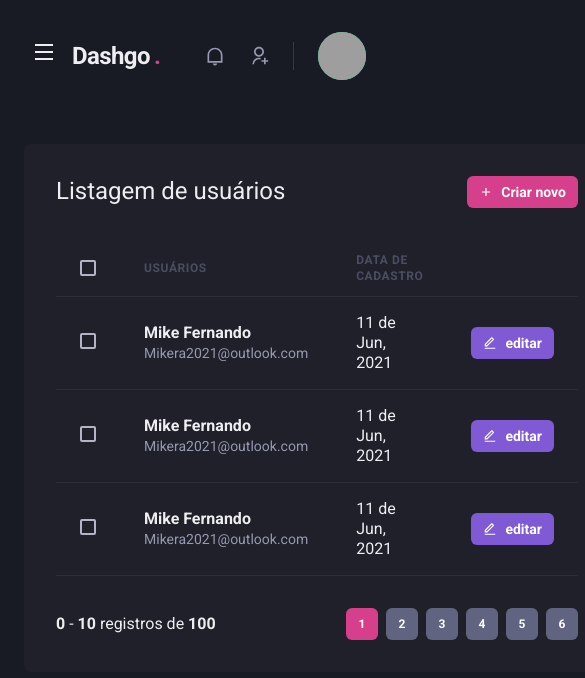
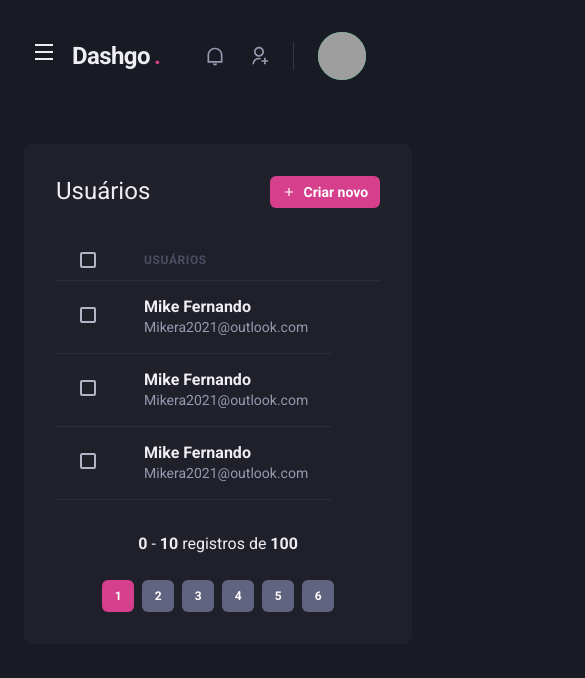
Before and after one commit to MikeFernando/Dashgo, a Next.js app: page /users in a window 390 px wide. Shown: the top 678 px of the page, 585 px wide, since content can reach past the window. Built offline with nearby package versions, Linux system fonts and the light colour scheme; grey boxes are pictures that could not be loaded.

Commit message:
Listagem responsiva

```diff
--- a/src/components/Header/index.tsx
+++ b/src/components/Header/index.tsx
@@ -9,6 +9,7 @@ import { SearchBox } from './SearchBox'
 
 export function Header() {
    const { onOpen } = useSideBarDrawer();
+
    const isWideVersion = useBreakpointValue({
       base: false,
       lg: true
@@ -34,7 +35,6 @@ export function Header() {
                variant="unstyled"
                onClick={onOpen}
             >
-
             </IconButton>}
 
          <Logo />
--- a/src/components/Pagination/index.tsx
+++ b/src/components/Pagination/index.tsx
@@ -3,9 +3,9 @@ import { PaginationItem } from "./PaginationItem";
 
 export function Pagination() {
    return (
-      <Stack direction="row" spacing="6" mt="8" justify="space-between" align="center" >
+      <Stack direction={["column", "row"]} spacing="6" mt="8" justify="space-between" align="center" >
          <Box><strong>0</strong> - <strong>10</strong> registros de <strong>100</strong></Box>
-         <Stack direction="row" spacing="2">
+         <Stack direction={"row"} spacing="2">
             <PaginationItem number={1} isCurrent />
             <PaginationItem number={2} />
             <PaginationItem number={3} />
--- a/src/contexts/SideBarDrawerContext.tsx
+++ b/src/contexts/SideBarDrawerContext.tsx
@@ -1,9 +1,6 @@
 import { useDisclosure, UseDisclosureReturn } from "@chakra-ui/react"
-import { useRouter } from "next/dist/client/router";
-import { useEffect } from "react";
-import { useContext } from "react";
-import { ReactNode } from "react"
-import { createContext } from "react"
+import { useEffect, useContext, ReactNode, createContext } from "react"
+import { useRouter } from "next/router"
 
 interface SideBarDrawerProviderProps {
    children: ReactNode;
@@ -28,6 +25,4 @@ export function SideBarDrawerProvider({ children }: SideBarDrawerProviderProps)
    )
 }
 
-export const useSideBarDrawer = () => {
-   return useContext(SideBarDrawerContext);
-}
+export const useSideBarDrawer = () => useContext(SideBarDrawerContext)
--- a/src/pages/users/create.tsx
+++ b/src/pages/users/create.tsx
@@ -2,7 +2,7 @@ import { Box, Divider, Flex, Heading, SimpleGrid, VStack, Button, HStack } from
 
 import { Input } from '../../components/Forms/Input'
 import { Header } from '../../components/Header'
-import { Sidebar } from '../../components/Sidebar'
+import { Sidebar } from '../../components/SideBar'
 
 export default function CreateUser() {
    return (
--- a/src/pages/users/index.tsx
+++ b/src/pages/users/index.tsx
@@ -11,15 +11,21 @@ import {
    Checkbox,
    Tbody,
    Td,
-   Text
+   Text,
+   useBreakpointValue
 } from '@chakra-ui/react'
 import { RiAddLine, RiEditLine } from 'react-icons/ri'
 
 import { Header } from '../../components/Header'
 import { Pagination } from '../../components/Pagination'
-import { Sidebar } from '../../components/Sidebar'
+import { Sidebar } from '../../components/SideBar'
 
 export default function UsersList() {
+   const isWideVersion = useBreakpointValue({
+      base: false,
+      lg: true
+   })
+
    return (
       <Box>
          <Header />
@@ -28,7 +34,7 @@ export default function UsersList() {
 
             <Box flex="1" my="6" borderRadius={8} bg="gray.800" p="8">
                <Flex mb="8" justify="space-between" align="center">
-                  <Heading size="lg" fontWeight="normal">Listagem de usuários</Heading>
+                  <Heading size="lg" fontWeight="normal">Usuários</Heading>
 
                   <Button
                      as="a"
@@ -47,7 +53,7 @@ export default function UsersList() {
                            <Checkbox colorScheme="pink" />
                         </Th>
                         <Th>usuários</Th>
-                        <Th>Data de cadastro</Th>
+                       {isWideVersion && <Th>Data de cadastro</Th>}
                         <Th width="8"></Th>
                      </Tr>
                   </Thead>
@@ -62,8 +68,8 @@ export default function UsersList() {
                               <Text fontWeight="noraml" fontSize="sm" color="gray.300">Mikera2021@outlook.com</Text>
                            </Box>
                         </Td>
-                        <Td>11 de Jun, 2021</Td>
-                        <Td>
+                       {isWideVersion && <Td>11 de Jun, 2021</Td>}
+                       {isWideVersion &&  <Td>
                            <Button
                               as="a"
                               size="sm"
@@ -72,7 +78,7 @@ export default function UsersList() {
                               leftIcon={<Icon as={RiEditLine} size="20" />}>
                               editar
                            </Button>
-                        </Td>
+                        </Td>}
                      </Tr>
                      <Tr>
                         <Td px="6">
@@ -84,8 +90,8 @@ export default function UsersList() {
                               <Text fontWeight="noraml" fontSize="sm" color="gray.300">Mikera2021@outlook.com</Text>
                            </Box>
                         </Td>
-                        <Td>11 de Jun, 2021</Td>
-                        <Td>
+                        {isWideVersion && <Td>11 de Jun, 2021</Td>}
+                        {isWideVersion &&  <Td>
                            <Button
                               as="a"
                               size="sm"
@@ -94,7 +100,7 @@ export default function UsersList() {
                               leftIcon={<Icon as={RiEditLine} size="20" />}>
                               editar
                            </Button>
-                        </Td>
+                        </Td>}
                      </Tr>
                      <Tr>
                         <Td px="6">
@@ -106,8 +112,8 @@ export default function UsersList() {
                               <Text fontWeight="noraml" fontSize="sm" color="gray.300">Mikera2021@outlook.com</Text>
                            </Box>
                         </Td>
-                        <Td>11 de Jun, 2021</Td>
-                        <Td>
+                        {isWideVersion && <Td>11 de Jun, 2021</Td>}
+                        {isWideVersion &&  <Td>
                            <Button
                               as="a"
                               size="sm"
@@ -116,7 +122,7 @@ export default function UsersList() {
                               leftIcon={<Icon as={RiEditLine} size="20" />}>
                               editar
                            </Button>
-                        </Td>
+                        </Td>}
                      </Tr>
                   </Tbody>
                </Table>
```
Also changed, not shown: src/pages/dashboard.tsx (+4 -4 lines), 1 other file (tests, documents, lock files or other folders).
